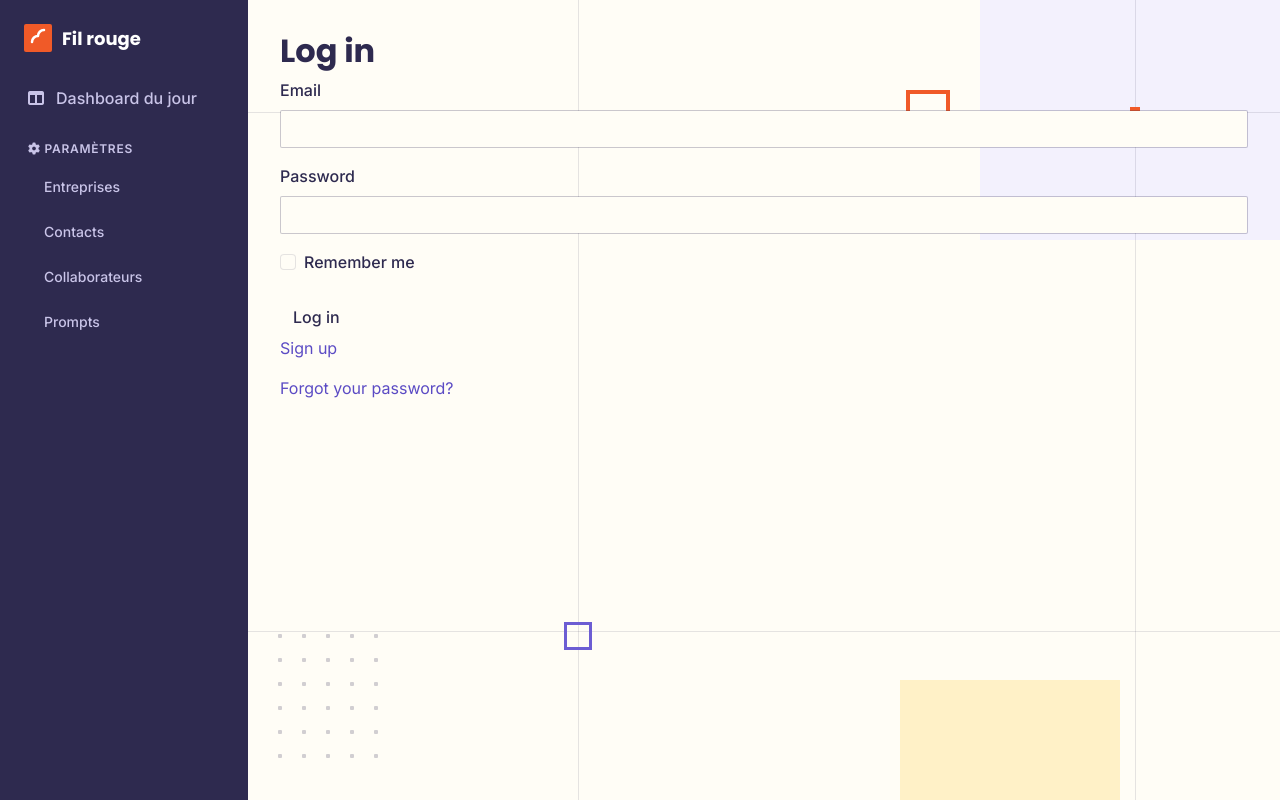
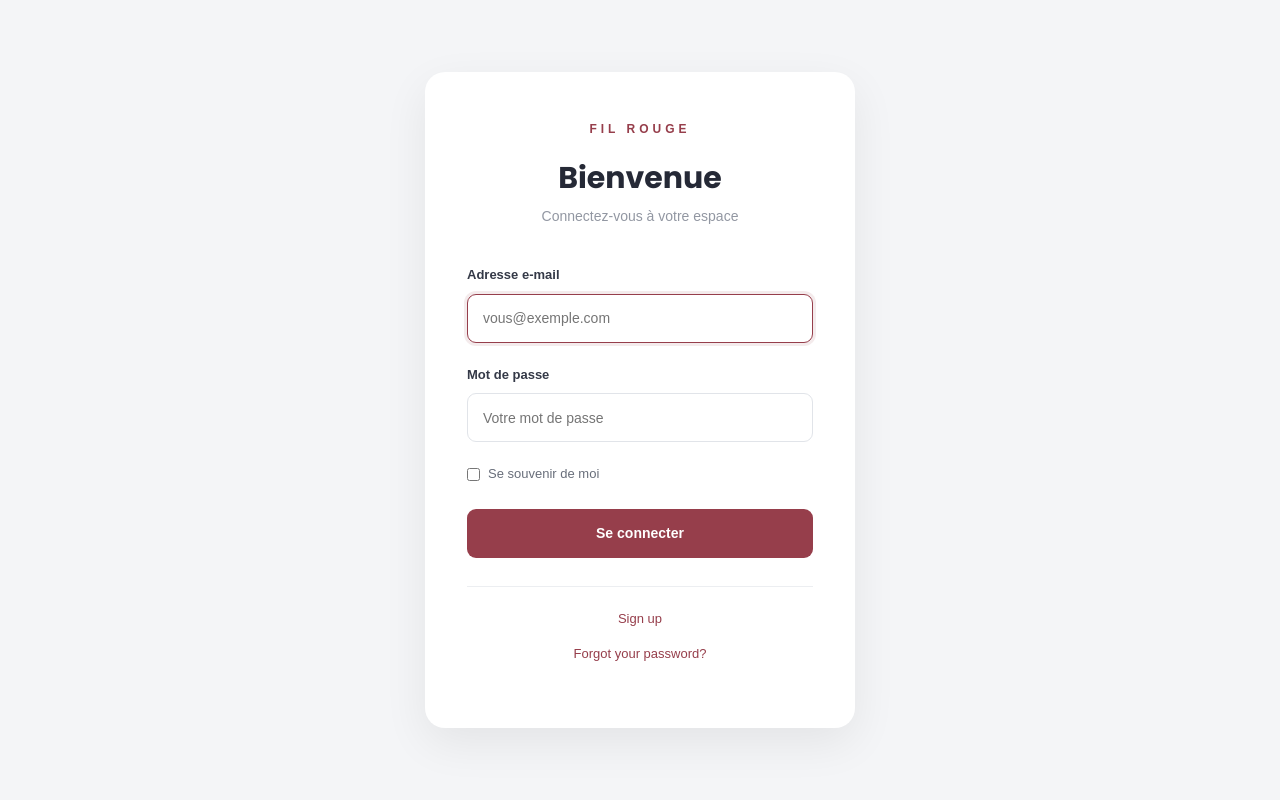
Before and after one commit to PaulineBoullet/fil_rouge, a Rails app: page /users/sign_in in a window 1280 px wide. Run offline with Rails 7, Linux system fonts and the light colour scheme; style sheets or scripts are compiled from the project's sources; some libraries are stand-ins or nearby versions.

Commit message:
Tuning + retrait de la sidebar sur la page d'authentification

```diff
--- /dev/null
+++ b/app/assets/stylesheets/devise.css
@@ -0,0 +1,146 @@
+
+/* PAGE DE CONNEXION */
+
+.login-page {
+  position: fixed;
+  inset: 0;
+  width: 100%;
+  min-height: 100vh;
+  display: flex;
+  justify-content: center;
+  align-items: center;
+  padding: 40px 20px;
+  background: #f4f5f7;
+  font-family: Arial, sans-serif;
+  z-index: 100;
+  overflow-y: auto;
+}
+
+.login-card {
+  width: 100%;
+  max-width: 430px;
+  padding: 48px 42px;
+  background: #fff;
+  border-radius: 20px;
+  box-shadow: 0 15px 45px rgba(0, 0, 0, 0.07);
+}
+
+/* EN-TÊTE */
+
+.login-header {
+  text-align: center;
+  margin-bottom: 38px;
+}
+
+.login-brand {
+  color: #963e4b;
+  font-size: 12px;
+  font-weight: bold;
+  letter-spacing: 4px;
+  margin-bottom: 22px;
+}
+
+.login-header h1 {
+  color: #252936;
+  font-size: 30px;
+  font-weight: 700;
+  margin-bottom: 10px;
+}
+
+.login-subtitle {
+  color: #9297a2;
+  font-size: 14px;
+}
+
+/* CHAMPS */
+
+.login-field {
+  margin-bottom: 22px;
+}
+
+.login-field label {
+  display: block;
+  color: #343947;
+  font-size: 13px;
+  font-weight: 600;
+  margin-bottom: 9px;
+}
+
+.login-field input {
+  width: 100%;
+  height: 49px;
+  padding: 0 15px;
+  border: 1px solid #e1e4e9;
+  border-radius: 9px;
+  background: #fff;
+  font-size: 14px;
+  outline: none;
+  transition: border-color 0.2s, box-shadow 0.2s;
+}
+
+.login-field input:focus {
+  border-color: #963e4b;
+  box-shadow: 0 0 0 3px rgba(150, 62, 75, 0.1);
+}
+
+/* MÉMORISATION */
+
+.login-remember {
+  display: flex;
+  align-items: center;
+  gap: 8px;
+  margin: 5px 0 25px;
+  color: #686e7a;
+  font-size: 13px;
+}
+
+.login-remember input {
+  accent-color: #963e4b;
+}
+
+/* BOUTON */
+
+.login-button {
+  width: 100%;
+  height: 49px;
+  border: none;
+  border-radius: 9px;
+  background: #963e4b;
+  color: white;
+  font-size: 14px;
+  font-weight: 600;
+  cursor: pointer;
+  transition: background 0.2s, transform 0.2s;
+}
+
+.login-button:hover {
+  background: #7d303d;
+  transform: translateY(-1px);
+}
+
+/* LIENS */
+
+.login-links {
+  margin-top: 28px;
+  padding-top: 22px;
+  border-top: 1px solid #eceef1;
+  text-align: center;
+  font-size: 13px;
+}
+
+.login-links a {
+  color: #963e4b;
+  text-decoration: none;
+}
+
+.login-links a:hover {
+  text-decoration: underline;
+}
+
+/* MOBILE */
+
+@media (max-width: 480px) {
+  .login-card {
+    padding: 35px 24px;
+  }
+}
--- a/app/views/devise/sessions/new.html.erb
+++ b/app/views/devise/sessions/new.html.erb
@@ -1,20 +1,44 @@
-<h2>Log in</h2>
 
-<%= simple_form_for(resource, as: resource_name, url: session_path(resource_name)) do |f| %>
-  <div class="form-inputs">
-    <%= f.input :email,
-                required: false,
-                autofocus: true,
-                input_html: { autocomplete: "email" } %>
-    <%= f.input :password,
-                required: false,
-                input_html: { autocomplete: "current-password" } %>
-    <%= f.input :remember_me, as: :boolean if devise_mapping.rememberable? %>
+<div class="login-page">
+  <div class="login-card">
+
+    <div class="login-header">
+      <p class="login-brand">FIL ROUGE</p>
+      <h1>Bienvenue</h1>
+      <p class="login-subtitle">Connectez-vous à votre espace</p>
+    </div>
+
+    <%= form_with model: resource, as: resource_name,
+                  url: session_path(resource_name), local: true do |f| %>
+
+      <div class="login-field">
+        <%= f.label :email, "Adresse e-mail" %>
+        <%= f.email_field :email, autofocus: true,
+                          autocomplete: "email",
+                          placeholder: "vous@exemple.com" %>
+      </div>
+
+      <div class="login-field">
+        <%= f.label :password, "Mot de passe" %>
+        <%= f.password_field :password,
+                             autocomplete: "current-password",
+                             placeholder: "Votre mot de passe" %>
+      </div>
+
+      <% if devise_mapping.rememberable? %>
+        <div class="login-remember">
+          <%= f.check_box :remember_me %>
+          <%= f.label :remember_me, "Se souvenir de moi" %>
+        </div>
+      <% end %>
+
+      <%= f.submit "Se connecter", class: "login-button" %>
+
+    <% end %>
+
+    <div class="login-links">
+      <%= render "devise/shared/links" %>
+    </div>
+
   </div>
-
-  <div class="form-actions">
-    <%= f.button :submit, "Log in" %>
-  </div>
-<% end %>
-
-<%= render "devise/shared/links" %>
+</div>
--- a/app/views/layouts/application.html.erb
+++ b/app/views/layouts/application.html.erb
@@ -20,12 +20,15 @@
 
     <%# Includes all stylesheet files in app/assets/stylesheets %>
     <%= stylesheet_link_tag "application", "data-turbo-track": "reload" %>
+    <%= stylesheet_link_tag "devise", "data-turbo-track": "reload" if devise_controller? %>
     <%= javascript_importmap_tags %>
   </head>
 
   <body>
   <div class="app-shell">
+    <% unless devise_controller? %>
       <%= render "shared/sidebar" %>
+    <% end %>
 
     <main class="app-main">
       <%= render "shared/decor" %>
```
Lines whose indentation alone changed are shown as unchanged.
